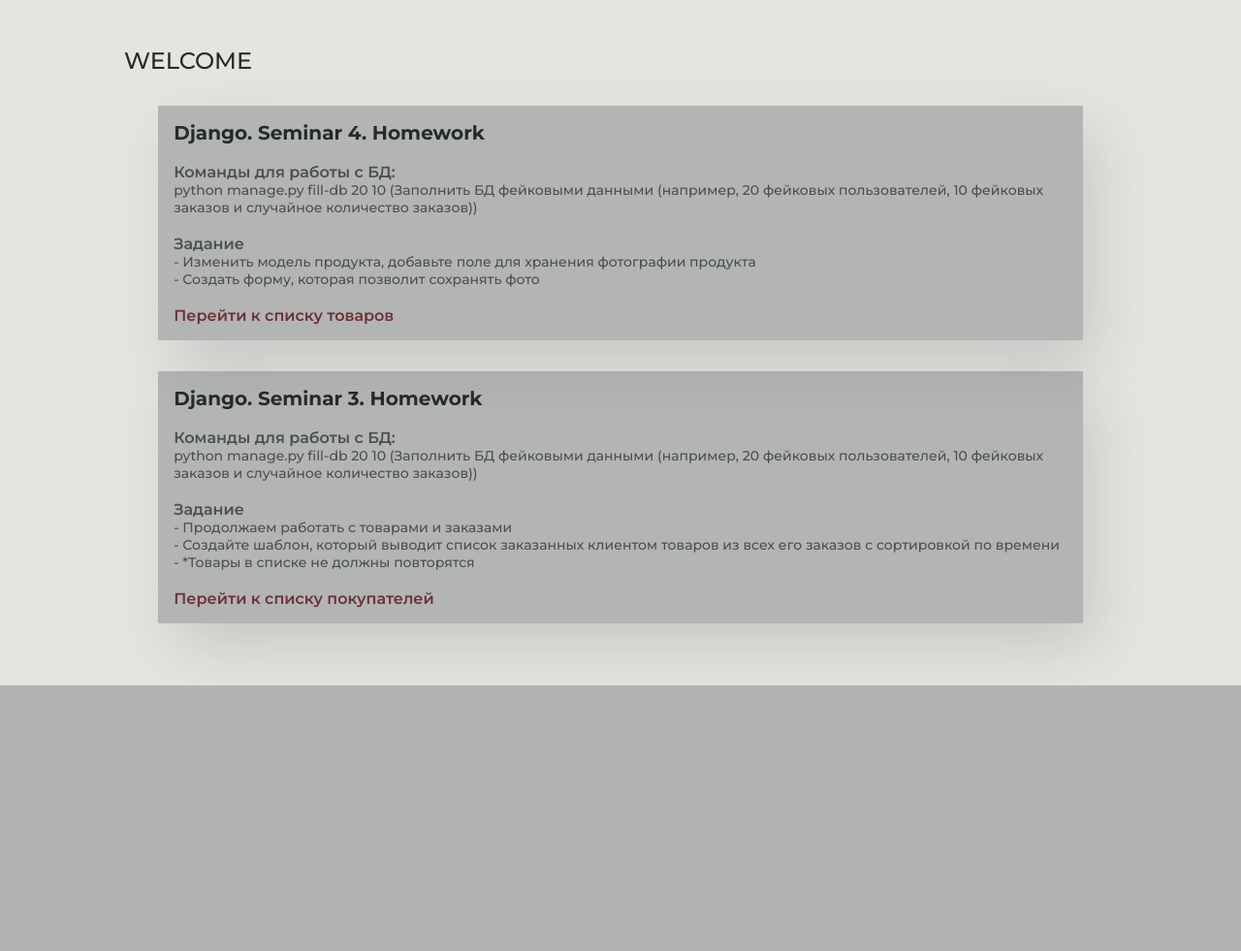
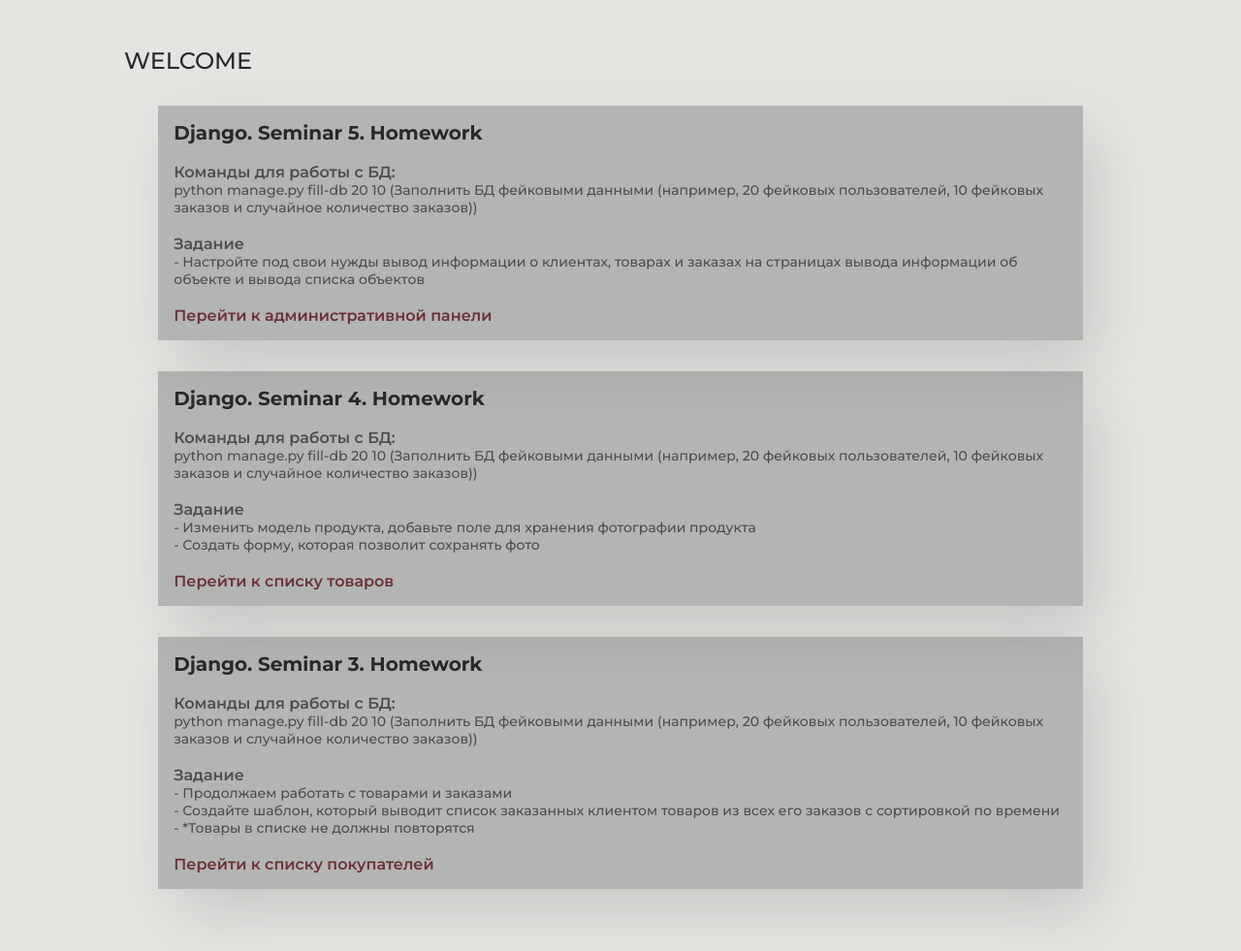
Before and after one commit to EvgeniyLukashevich/django_hw, a Django app: page / in a window 1280 px wide. Shown: the part 118-1099 px from the top of the page at 97% size. Before the commit the page ends 825 px from the top, so only its background shows below. Run offline with Django 4.2, Linux system fonts and the light colour scheme.

Commit message:
the 5th homework added

```diff
--- a/shop_project/shop_app/templates/shop_app/index.html
+++ b/shop_project/shop_app/templates/shop_app/index.html
@@ -10,6 +10,22 @@
 
 {% block content %}
 <section class="center content__area">
+    <article class="tasks">
+        <p class="item__title">Django. Seminar 5. Homework</p>
+        <br>
+
+        <p class="item__paragraph">Команды для работы с БД:</p>
+        <p class="item__text">python manage.py fill-db 20 10 (Заполнить БД фейковыми данными (например, 20 фейковых пользователей, 10 фейковых заказов и случайное количество заказов))</p>
+        <br>
+
+        <p class="item__paragraph">Задание </p>
+        <p class="item__text">- Настройте под свои нужды вывод информации о клиентах, товарах и заказах на страницах вывода информации об объекте и вывода списка объектов</p>
+        <br>
+
+        <a class="item__link" href="/admin/"><p>Перейти к административной панели</p></a>
+    </article>
+
+
     <article class="tasks">
         <p class="item__title">Django. Seminar 4. Homework</p>
         <br>
```
